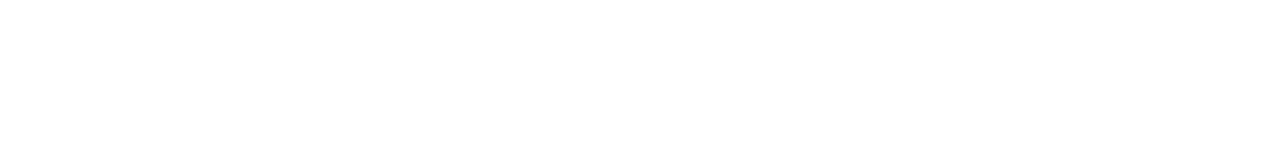
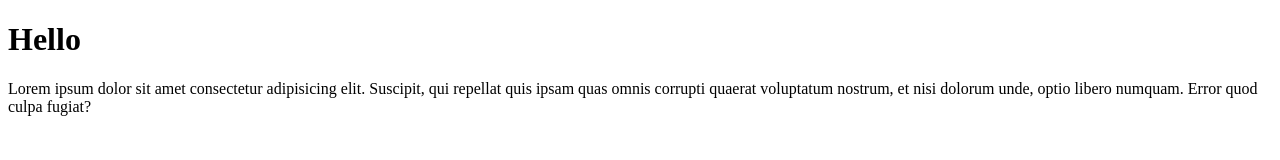
Before and after one commit to dominoeffects/day-1, a plain HTML site: page index.html in a window 1280 px wide. Drawn offline with Linux system fonts and the light colour scheme.

Commit message:
changed markup to display header & paragraph

```diff
--- a/index.html
+++ b/index.html
@@ -1,12 +1,32 @@
 <!DOCTYPE html>
-<html lang="en">
+<html>
+    <head>
+        <title>Day 1</title>
+    </head>
+
+    <body>
+        <h1>Hello</h1>
+        <p> Lorem ipsum dolor sit amet consectetur adipisicing elit. Suscipit, qui repellat quis ipsam quas omnis corrupti quaerat voluptatum nostrum, et nisi dolorum unde, optio libero numquam. Error quod culpa fugiat?</p>
+    </body>
+</html>
+
+
+
+
+
+
+
+<!-- <html lang="en">
+
 <head>
     <meta charset="UTF-8">
     <meta name="viewport" content="width=device-width, initial-scale=1.0">
     <meta http-equiv="X-UA-Compatible" content="ie=edge">
     <title>Document</title>
 </head>
+
 <body>
 
 </body>
-</html>
+
+</html> -->
```
